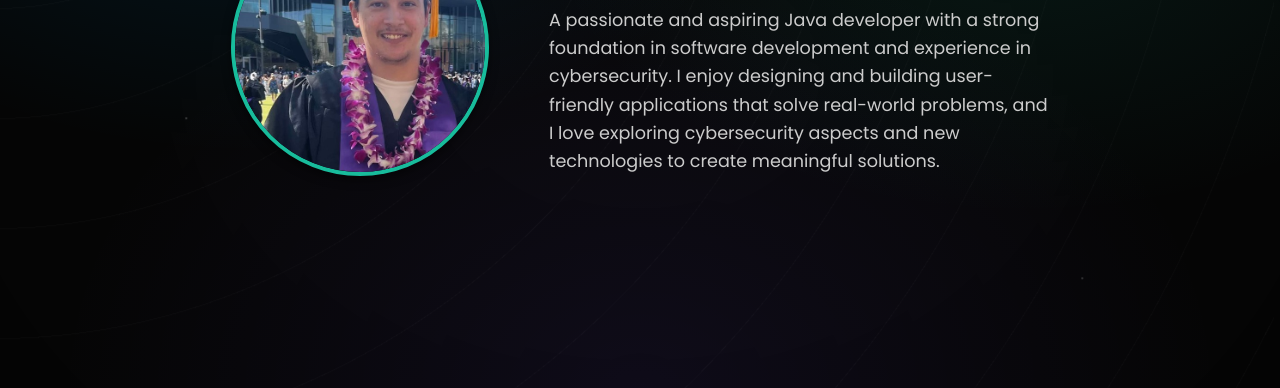
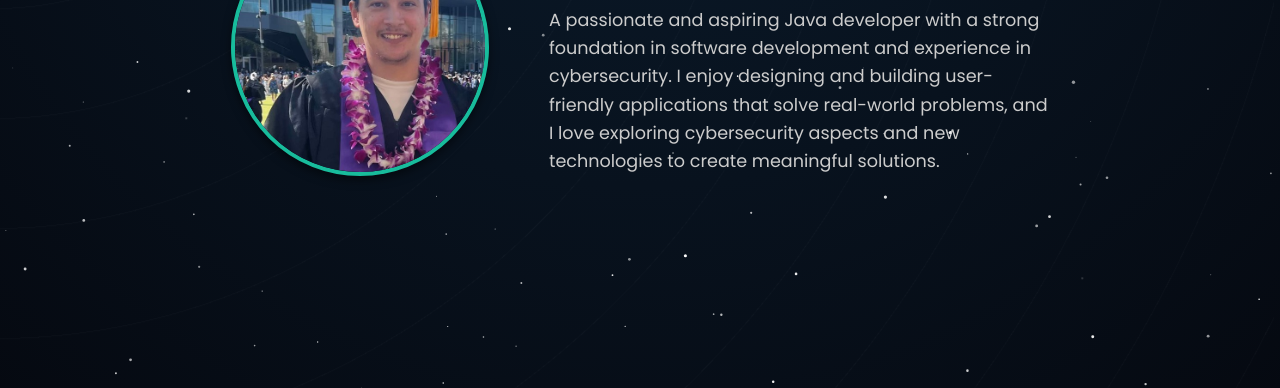
Before and after one commit to Jordan-360/jordan-360.github.io, a plain HTML site: page index.html in a window 1280 px wide. Shown: the part 326-714 px from the top of the page. Drawn offline with Linux system fonts and the light colour scheme.

Commit message:
making more overall changes to the theme of the website to align with a space theme

```diff
--- a/index.html
+++ b/index.html
@@ -10,6 +10,8 @@
   <link rel="icon" type="image/png" href="Logo.png">
 </head>
 <body>
+  <canvas id="space-bg"></canvas>
+
   <nav class="navbar">
     <ul>
      <li><a href="index.html">Home</a></li>
@@ -50,6 +52,8 @@
   </a>
 
 </div>
+
+<script src="space.js"></script>
 </body>
     <!-- Footer -->
     <footer>
--- /dev/null
+++ b/space.js
@@ -0,0 +1,101 @@
+const canvas = document.getElementById("space-bg");
+const ctx = canvas.getContext("2d");
+
+
+
+/* ================== CONFIG ================== */
+const STAR_COUNT = 120;
+const COMET_CHANCE = 0.003;
+
+let stars = [];
+let comets = [];
+
+/* ================== RESIZE ================== */
+function resize() {
+  canvas.width = window.innerWidth;
+  canvas.height = window.innerHeight;
+}
+window.addEventListener("resize", resize);
+resize();
+
+/* ================== FACTORIES ================== */
+function createStar() {
+  return {
+    x: Math.random() * canvas.width,
+    y: Math.random() * canvas.height,
+    size: Math.random() * 1.4 + 0.3,
+    speedX: (Math.random() - 0.5) * 0.15,
+    speedY: (Math.random() - 0.5) * 0.15,
+    alpha: Math.random() * 0.5 + 0.5
+  };
+}
+
+
+
+function createComet() {
+  return {
+    x: Math.random() * canvas.width,
+    y: Math.random() * canvas.height * 0.3,
+    vx: Math.random() * 6 + 6,
+    vy: Math.random() * 2 + 2,
+    life: 0
+  };
+}
+
+/* ================== INIT ================== */
+function init() {
+  stars = [];
+  planets = [];
+  comets = [];
+
+  for (let i = 0; i < STAR_COUNT; i++) stars.push(createStar());
+}
+init();
+
+/* ================== ANIMATION ================== */
+function animate() {
+  ctx.clearRect(0, 0, canvas.width, canvas.height);
+
+  /* ---- PLANETS (ORBITING RINGS) ---- */
+
+
+  /* ---- STARS ---- */
+  stars.forEach(star => {
+    star.x += star.speedX;
+    star.y += star.speedY;
+
+    if (star.x < 0) star.x = canvas.width;
+    if (star.x > canvas.width) star.x = 0;
+    if (star.y < 0) star.y = canvas.height;
+    if (star.y > canvas.height) star.y = 0;
+
+    ctx.fillStyle = `rgba(255,255,255,${star.alpha})`;
+    ctx.beginPath();
+    ctx.arc(star.x, star.y, star.size, 0, Math.PI * 2);
+    ctx.fill();
+  });
+
+  /* ---- COMETS ---- */
+  comets.forEach((comet, i) => {
+    comet.x += comet.vx;
+    comet.y += comet.vy;
+    comet.life++;
+
+    ctx.strokeStyle = `rgba(255,255,255,${1 - comet.life / 60})`;
+    ctx.lineWidth = 2;
+    ctx.beginPath();
+    ctx.moveTo(comet.x, comet.y);
+    ctx.lineTo(comet.x - comet.vx * 6, comet.y - comet.vy * 6);
+    ctx.stroke();
+
+    if (comet.life > 60) comets.splice(i, 1);
+  });
+
+  if (Math.random() < COMET_CHANCE) {
+    comets.push(createComet());
+  }
+
+  requestAnimationFrame(animate);
+}
+
+animate();
--- a/styles.css
+++ b/styles.css
@@ -1234,3 +1234,12 @@ body::after {
 .hero {
   background: transparent !important;
 }
+
+/* ================== Canvas Space Background ================== */
+
+#space-bg {
+  position: fixed;
+  inset: 0;
+  z-index: -2;
+  background: radial-gradient(circle at top, #0b1c2d, #05080f);
+}
```
Also changed, not shown: about.html (+2 -0 lines), contact.html (+4 -0 lines), projects.html (+3 -0 lines), resume.html (+3 -0 lines).
